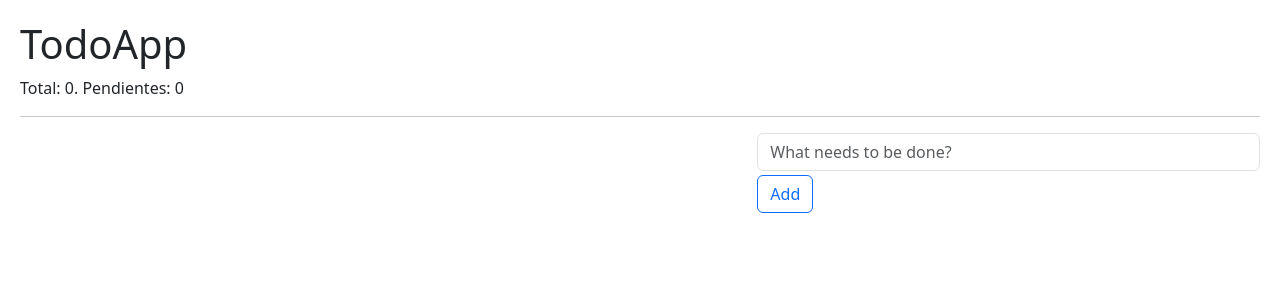
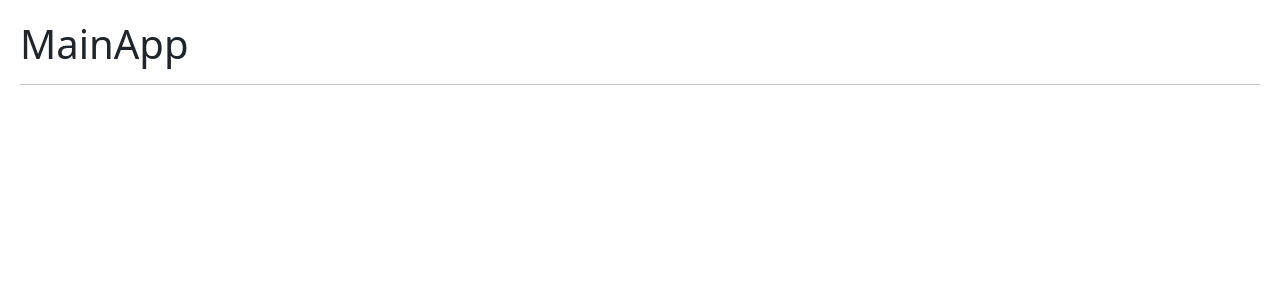
Before and after one commit to abrilBjarano/Hooks, a React (Vite) app: page / in a window 1280 px wide. Shown: the top 300 px of the page. Built offline with nearby package versions, Linux system fonts and the light colour scheme.

Commit message:
Created pages and imported MainApp to main.jsx

```diff
--- /dev/null
+++ b/src/09-useContext/MainApp.jsx
@@ -0,0 +1,8 @@
+export const MainApp = () => {
+   return (
+      <>
+         <h1>MainApp</h1>
+         <hr />
+      </>
+   )
+}
--- a/src/main.jsx
+++ b/src/main.jsx
@@ -2,10 +2,10 @@ import React from 'react';
 import ReactDOM from 'react-dom/client';
 
 import './index.css';
-import { TodoApp } from './08-useReducer/TodoApp';
+import { MainApp } from './09-useContext/MainApp';
 
 ReactDOM.createRoot(document.getElementById('root')).render(
   // <React.StrictMode>
-    <TodoApp />
+    <MainApp />
   // </React.StrictMode>,
 )
```
Also changed, not shown: src/09-useContext/AboutPage.jsx (added, +8 -0 lines), src/09-useContext/HomePage.jsx (added, +8 -0 lines), src/09-useContext/LoginPage.jsx (added, +8 -0 lines).
